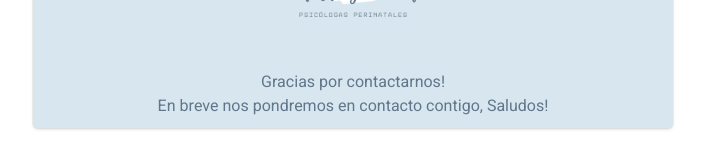
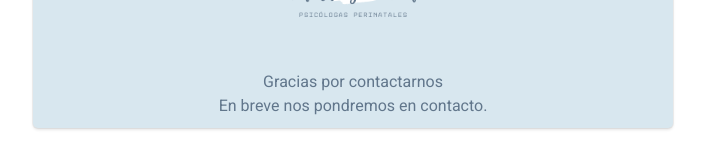
Before and after one commit to Emilix22/maternandoForm, a React (Vite) app: page /confirmEnvio in a window 1280 px wide. Shown: the part 186-354 px from the top of the page, without its empty margins (287-992 px from the left). Built offline with nearby package versions, Linux system fonts and the light colour scheme.

Commit message:
cambio texto de confirmEnvio

```diff
--- a/src/ConfirmEnvio.jsx
+++ b/src/ConfirmEnvio.jsx
@@ -17,7 +17,7 @@ function ConfirmEnvio() {
                     <img className='logo_confirm' src={Logo} alt="logo" />
                 </header>
 
-                <p>Gracias por contactarnos!<br />En breve nos pondremos en contacto contigo, Saludos!</p>
+                <p>Gracias por contactarnos<br />En breve nos pondremos en contacto.</p>
 
             </article>
         </div>
```
